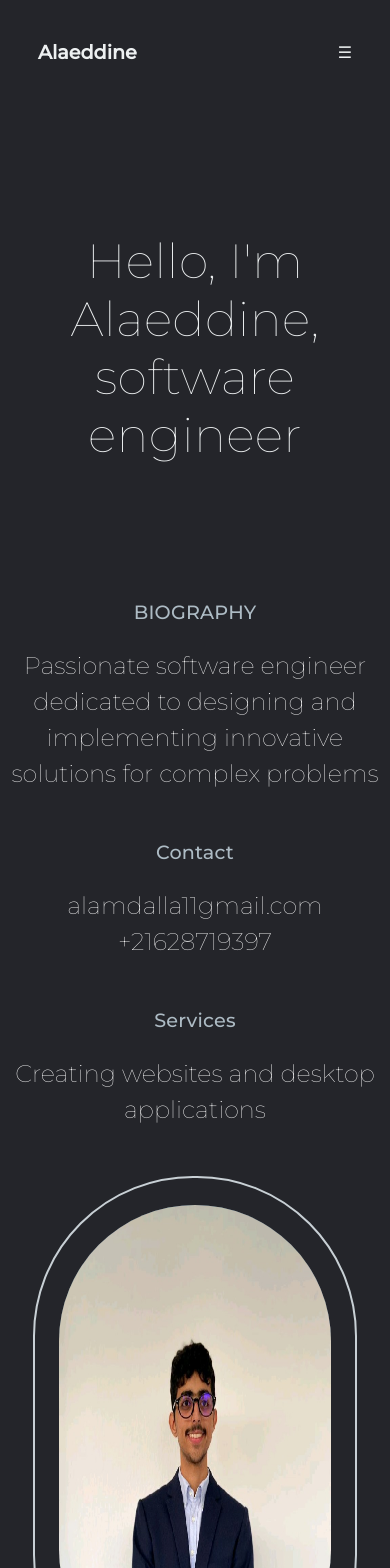
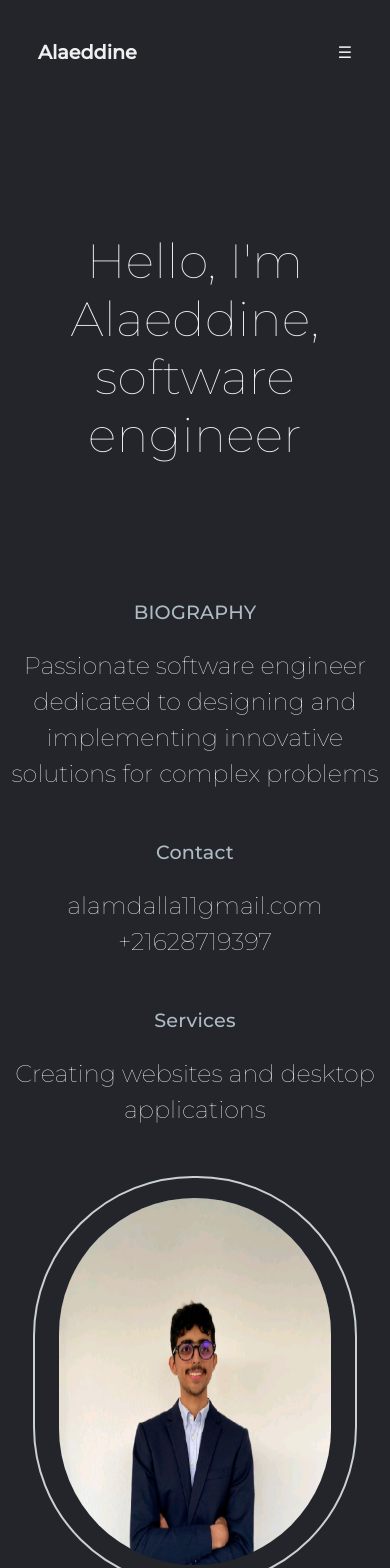
Before and after one commit to AlaMdalla/Angularportfolio, an Angular app: page / in a window 390 px wide. Shown: the top 1568 px of the page. Built offline with nearby package versions, Linux system fonts and the light colour scheme.

Commit message:
add some css update

```diff
--- a/src/app/home/home.component.css
+++ b/src/app/home/home.component.css
@@ -140,7 +140,7 @@
 
     width: 20em;
 
-    height: 33.45em;
+    height: 25.45em;
     border: 2px solid;
     border-color: #c8d0d5;
     border-radius: 10rem;
```
